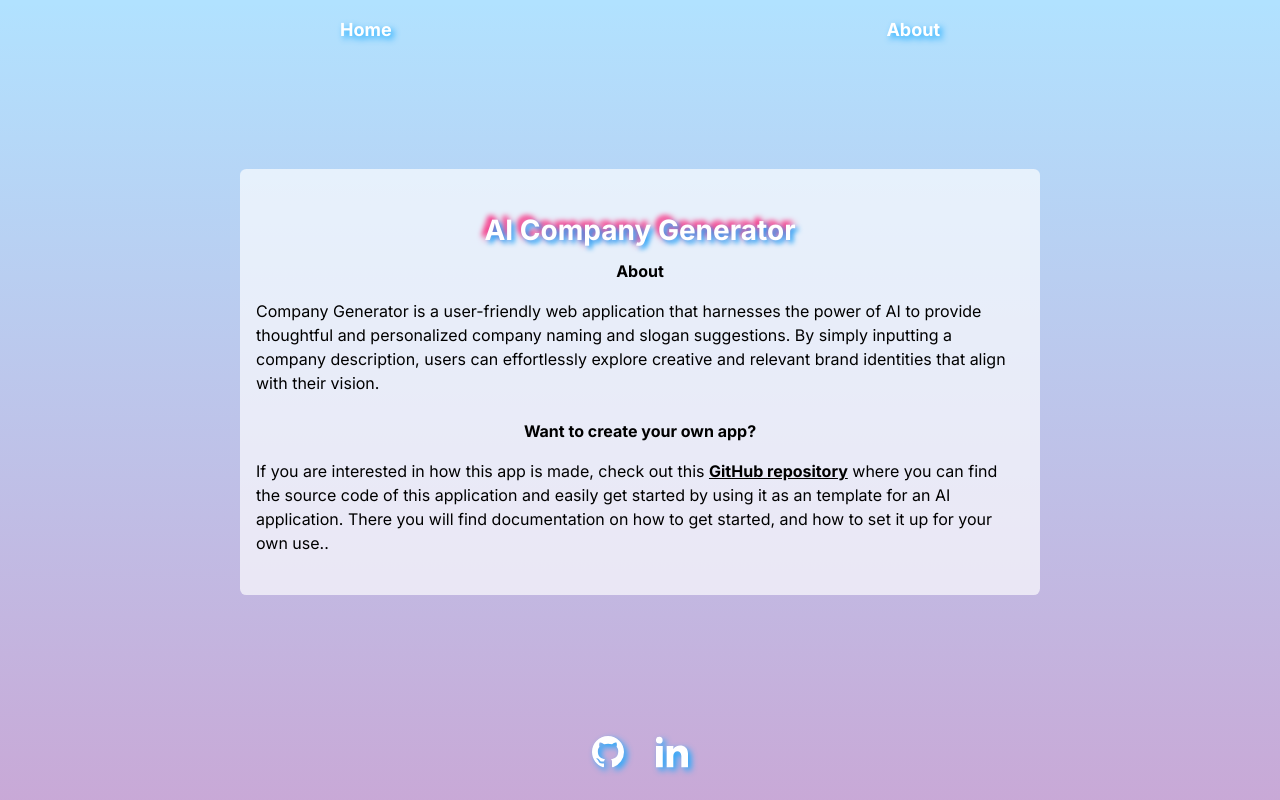
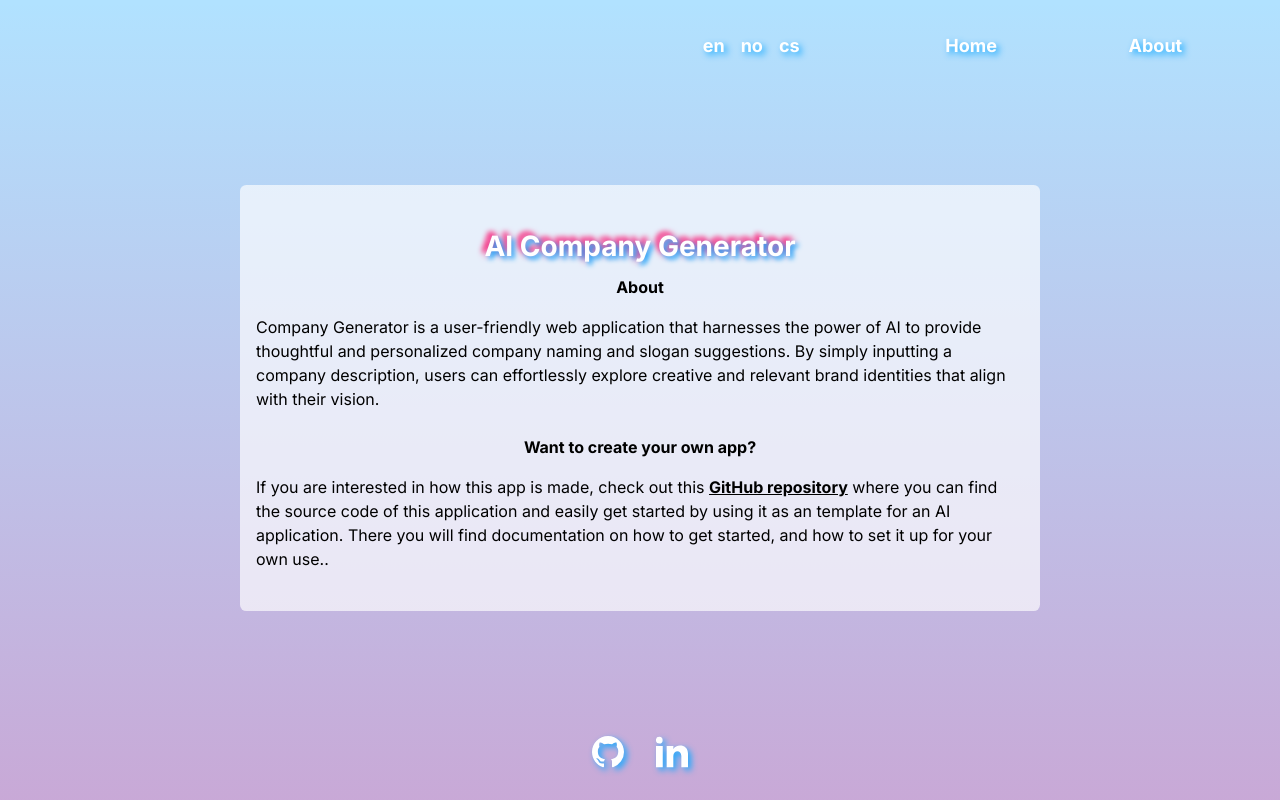
Before and after one commit to RickardHF/AICompanyGenerator, a Next.js app in the folder src/: page /about in a window 1280 px wide. Built offline with nearby package versions, Linux system fonts and the light colour scheme.

Commit message:
Internationalization works now with custom workaround

```diff
--- a/src/components/Header.tsx
+++ b/src/components/Header.tsx
@@ -1,8 +1,9 @@
 'use client'
 
+import Link from "next/link";
 import { useSearchParams } from "next/navigation";
 
-const { getSection } = require("@/messages/lang-support");
+const { getSection, supportedLanguages } = require("@/messages/lang-support");
 
 export default function Header() {
 
@@ -11,22 +12,54 @@ export default function Header() {
 
     const link_names = getSection(lang, 'links');
 
-    return (<header className="flex w-full hor-flex justify-center items-center">
-        <div className="content-container flex w-full hor-flex space-between items-center">
-            <a
-                className="flex place-items-center gap-2 p-8 lg:pointer-events-auto lg:p-0 link-item shadow-color-one"
-                href="/"
-                rel="noopener noreferrer"
-            >
+    const home_link = {
+        pathname: "/",
+        query: {}
+    }
+
+    const about_link = {
+        pathname: "/about",
+        query: {}
+    }
+
+    if (lang !== "xx") {
+        home_link.query = { lang: lang }
+        about_link.query = { lang: lang }
+    }
+
+    return (
+    <header className="flex w-full ver-flex justify-center items-center">
+        <div className="flex w-full hor-flex justify-end px-10">
+            {
+                supportedLanguages.map((language:string) => {
+                    return (
+                        <Link
+                            className="flex place-items-center gap-2 lg:pointer-events-auto lg:p-0 link-item shadow-color-one px-2 hover:underline"
+                            href={{query: {lang: language}}}
+                            >
+                                <h2
+                                    className="px-2"
+                                >{language}</h2>
+                        </Link>
+                    )
+                })
+            }
+        </div>
+        <div className="flex hor-flex justify-around w-1/2 items-center px-8 py-4 min-w-[300px] max-w-full">
+            <Link
+                href={home_link}
+                className="flex place-items-center gap-2 lg:pointer-events-auto lg:p-0 link-item shadow-color-one hover:underline"
+                >
                 <h2>{link_names("home")}</h2>
-            </a>
-            <a
-                className="flex place-items-center gap-2 p-8 lg:pointer-events-auto lg:p-0 link-item shadow-color-one"
-                href="/about"
-                rel="noopener noreferrer"
+            </Link>
+
+            <Link
+                href={about_link}
+                className="flex place-items-center gap-2 lg:pointer-events-auto lg:p-0 link-item shadow-color-one hover:underline"
             >
                 <h2>{link_names("about")}</h2>
-            </a>
+            </Link>
         </div>
-    </header>);
+    </header>
+    );
 };
--- /dev/null
+++ b/src/messages/cs.json
@@ -0,0 +1,25 @@
+{
+
+    "links": {
+        "home": "Doma",
+        "about": "O aplikácii"
+    },
+    "common": {
+        "name": "Generátor Názvu Společnosti"
+    },
+    "about": {
+        "about-title": "O Aplikaci",
+        "about-content": "Generator Názvu Společnosti je uživatelsky přívětivá webová aplikace, která využívá sílu umělé inteligence k poskytování promyšlených a personalizovaných návrhů názvů a sloganů společností. Stačí zadat popis společnosti a uživatelé mohou snadno prozkoumat kreativní a relevantní identitu značky, která souhlasí s jejich vizí.",
+        "app-title": "Chcte si vytvoriť vlastní aplikácii?",
+        "app-content-1": "Jestli vás zajímá, jak je tato aplikace vytvořena, podívejte se na tuto ",
+        "app-content-2": " kde naleznete zdrojový kód této aplikace a snadno začnete používat jako šablonu pro aplikaci AI. Naleznete tam dokumentaci o tom, jak začít a jak ji nastavit pro vlastní použití."
+    },
+    "home": {
+        "powered": "Powered by AI",
+        "promt": "Dejte popis své společnosti...",
+        "generate": "Generatovat",
+        "company-name": "Jmeno Společnosti",
+        "company-slogan": "Slogan Společnosti",
+        "company-colors": "Barvy Společnosti"
+    }
+}
--- a/src/messages/lang-support.tsx
+++ b/src/messages/lang-support.tsx
@@ -1,4 +1,4 @@
-const langs = ["en", "no"];
+const langs = ["en", "no", "cs"];
 const defaultLanguage = "en";
 
 interface Messages {
@@ -19,3 +19,4 @@ function getSection(lang:string, section:string): (section:string) => string {
 }
 
 module.exports.getSection = getSection;
+module.exports.supportedLanguages = langs;
```
